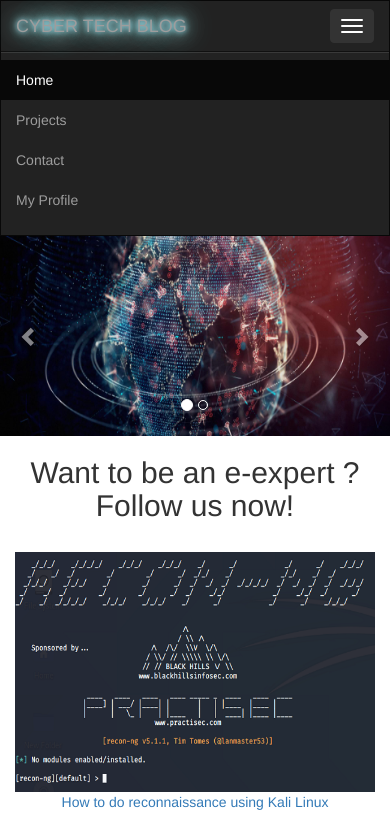
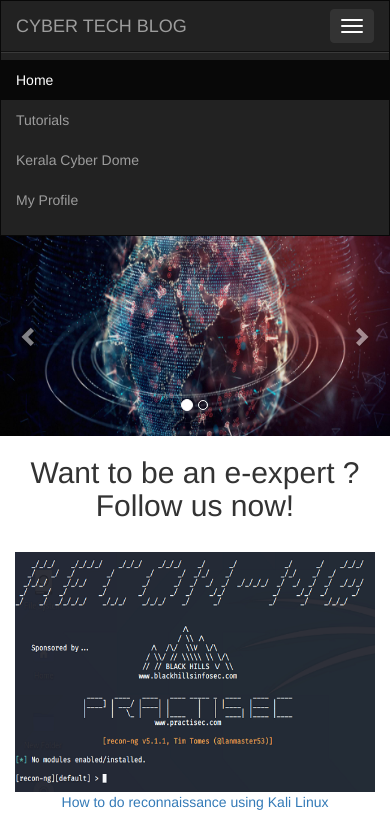
Before and after one commit to mountainrover/Cyber_Tech_Blog, a plain HTML site: page docs/index.html in a window 390 px wide. Both pictures are taken after a click on the button 352 px from the left and 26 px from the top of the page. Shown: the top 821 px of the page. Drawn offline with nearby package versions, Linux system fonts and the light colour scheme.

Commit message:
Update index.html

```diff
--- a/docs/index.html
+++ b/docs/index.html
@@ -36,12 +36,7 @@
   height:600px;
   overflow-y: scroll;
 }
-.neon {
-    color: #D0F8FF;
-    text-shadow: 0 0 5px #A5F1FF, 0 0 10px #A5F1FF,
-             0 0 20px #A5F1FF, 0 0 30px #A5F1FF,
-             0 0 40px #A5F1FF;
-}
+
   }
   </style>
 </head>
@@ -55,14 +50,14 @@
         <span class="icon-bar"></span>
         <span class="icon-bar"></span>
       </button>
-      <a class="navbar-brand neon" href="#">CYBER TECH BLOG</a>
+      <a class="navbar-brand" href="#">CYBER TECH BLOG</a>
     </div>
     <div class="collapse navbar-collapse" id="myNavbar">
       <ul class="nav navbar-nav">
         <li class="active"><a href="#">Home</a></li>
-        <li><a href="#">Projects</a></li>
-        <li><a href="#">Contact</a></li>
-        <li><a href="https://www.linkedin.com/in/deepak-c-varghese/">My Profile</a></li>
+        <li><a href="https://github.com/mountainrover/Cyber_Security">Tutorials</a></li>
+        <li><a href="https://cyberdome.kerala.gov.in/">Kerala Cyber Dome</a></li>
+        <li><a href="https://www.linkedin.com/in/deepak-c-varghese/" target="_blank">My Profile</a></li>
       </ul>
       <ul class="nav navbar-nav navbar-right">
         <!-- for login button -->
@@ -111,7 +106,7 @@
     </a>
 </div>
 
-<div class="container text-center">
+<div class="container text-center" id="tutorials">
   <h2>Want to be an e-expert ? Follow us now!</h2><br>
   <div class="row">
       <div class="col-sm-4">
@@ -131,7 +126,7 @@
       <p><a href="files\Smart Gardening and Agriculture using IoT_Deepak_C_Varghese.pdf" target="_blank">Security Threats in IOT Smart Farming</a></p>
     </div>
     <div class="well">
-      <p><a href="files\Cyber_skill_gaps.pdf" target="_blank">CYBER SECURITY SKILLS GAPS</a></p>
+      <p><a href="files\Cyber_skill_gaps.pdf" target="_blank">Cyber Security Skill Gaps</a></p>
     </div>
     </div>
   </div>
```
